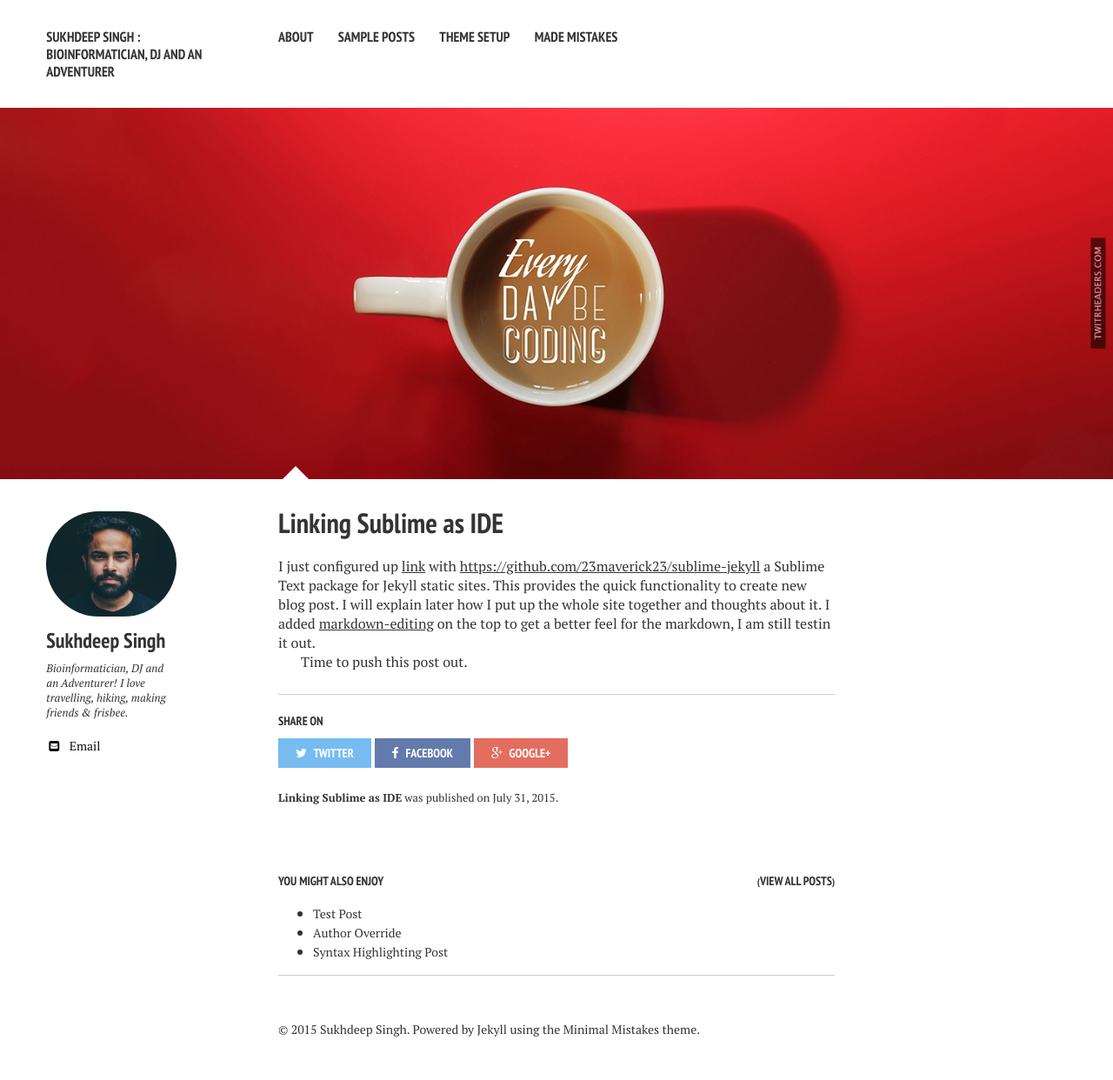
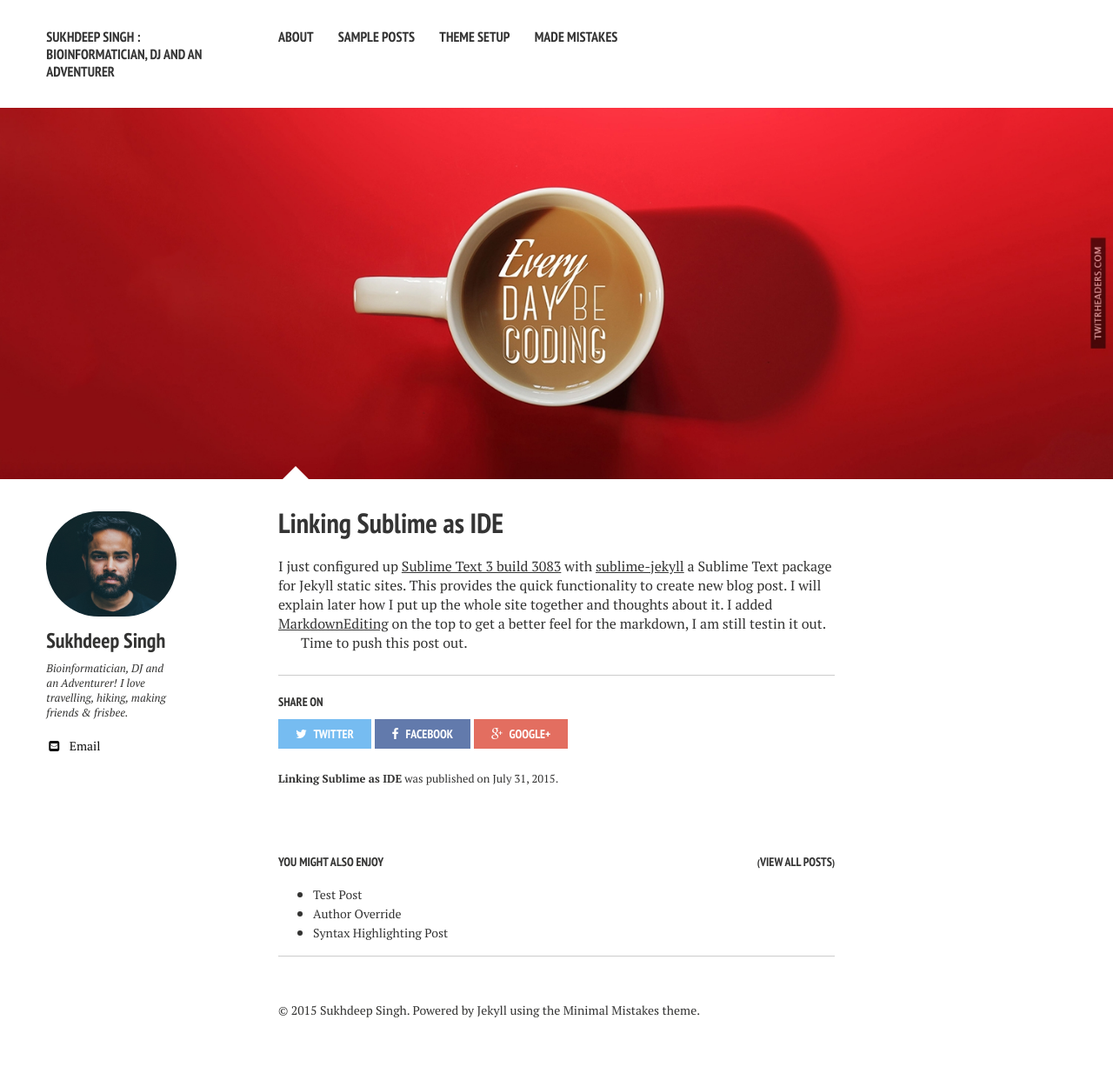
Before and after one commit to uksurd88/codewaffle, a Jekyll site: the page built from _posts/2015-07-31-linking-sublime-as-ide.md, in a window 1280 px wide. Shown: the whole page at 87% size. Built offline with Jekyll 4.4.1, drawn with Linux system fonts in a browser that asks for light colours; nearby versions of some CDN libraries; after the commit the page ends 1220 px from its top, so only the background shows below that.

```diff
--- a/_posts/2015-07-31-linking-sublime-as-ide.md
+++ b/_posts/2015-07-31-linking-sublime-as-ide.md
@@ -12,11 +12,12 @@
     credit:
     creditlink: http://twitrheaders.com/everyday-be-coding/
 link2: https://github.com/23maverick23/sublime-jekyll
-link: https://github.com/23maverick23/sublime-jekyll
+link: http://www.sublimetext.com/3
 markdown-editing: https://github.com/SublimeText-Markdown/MarkdownEditing
 ---
 
-I just configured up [link](Sublime Text 3 build 3083) with [https://github.com/23maverick23/sublime-jekyll](sublime-jekyll) a Sublime Text package for Jekyll static sites. This provides the quick functionality to create new blog post. I will explain later how I put up the whole site together and thoughts about it.
-I added [markdown-editing](MarkdownEditing) on the top to get a better feel for the markdown, I am still testin it out.
+I just configured up [Sublime Text 3 build 3083](link) with [sublime-jekyll](https://github.com/23maverick23/sublime-jekyll) a Sublime Text package for Jekyll static sites. This provides the quick functionality to create new blog post. I will explain later how I put up the whole site together and thoughts about it.
+I added [MarkdownEditing](markdown-editing) on the top to get a better feel for the markdown, I am still testin it out.
+
 
 Time to push this post out.
```
